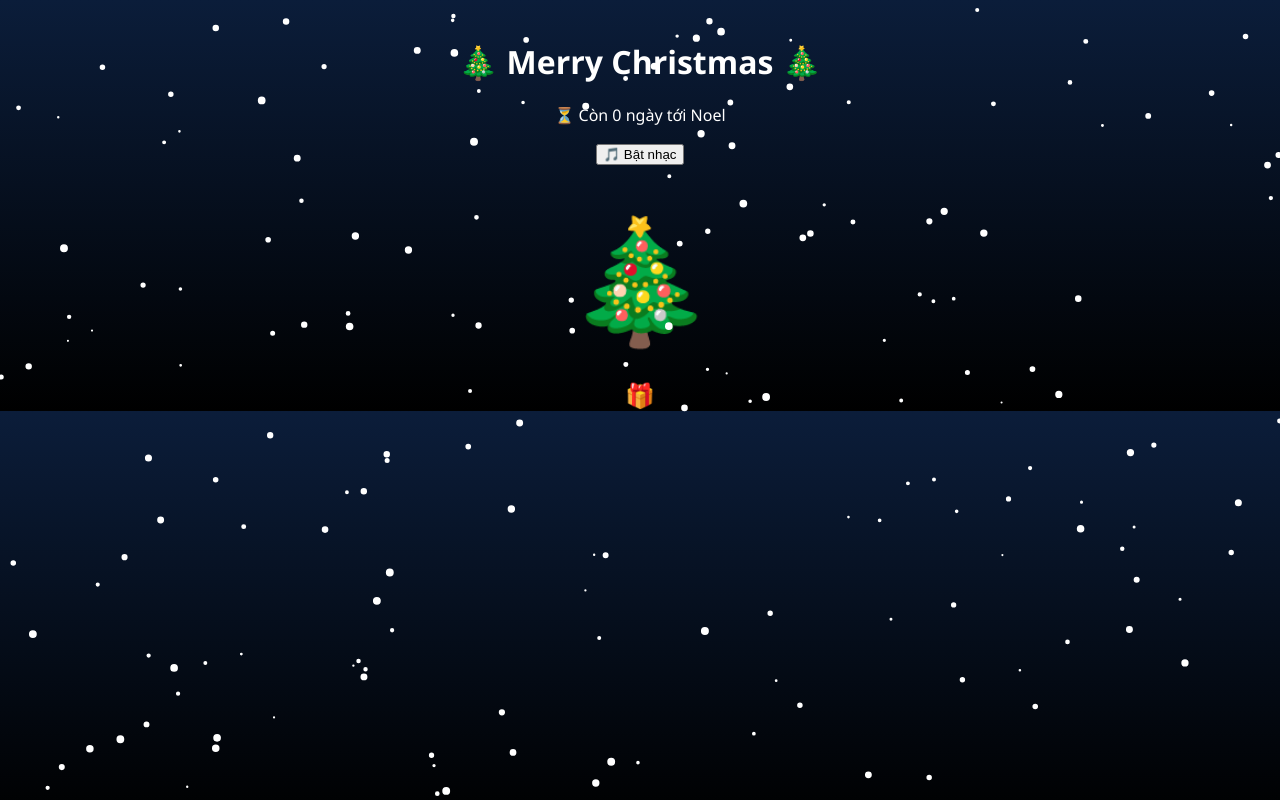
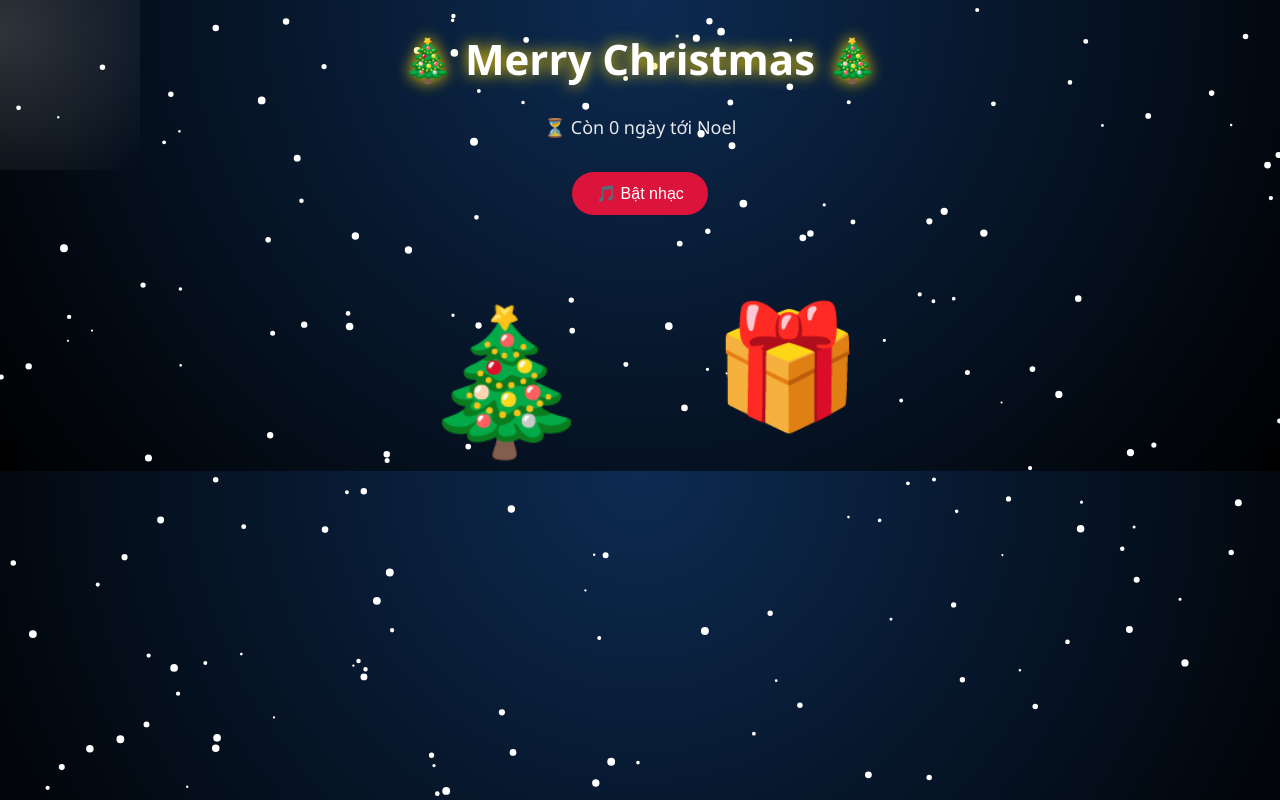
Before and after one commit to duyhung-it/christmas-web, a plain HTML site: page index.html in a window 1280 px wide. Drawn offline with Linux system fonts and the light colour scheme.

Commit message:
Update style.css

```diff
--- a/style.css
+++ b/style.css
@@ -1,54 +1,117 @@
+* {
+  box-sizing: border-box;
+}
+
 body {
   margin: 0;
   font-family: 'Segoe UI', sans-serif;
-  background: linear-gradient(#0b1d3a, #000);
+  background: radial-gradient(circle at top, #0d2b52, #000);
   color: white;
   text-align: center;
   overflow: hidden;
 }
 
+/* Header */
 header {
-  margin-top: 40px;
+  margin-top: 30px;
 }
 
-.controls button {
-  margin: 10px;
-  padding: 12px 20px;
-  font-size: 16px;
-  border-radius: 20px;
+h1 {
+  font-size: 42px;
+  text-shadow: 0 0 15px gold;
+}
+
+#countdown {
+  font-size: 18px;
+  opacity: 0.9;
+}
+
+/* Buttons */
+.actions button {
+  margin: 15px;
+  padding: 12px 24px;
+  border-radius: 30px;
   border: none;
-  cursor: pointer;
   background: crimson;
   color: white;
+  font-size: 16px;
+  cursor: pointer;
   transition: 0.3s;
 }
 
-.controls button:hover {
+.actions button:hover {
   transform: scale(1.1);
-  box-shadow: 0 0 10px gold;
+  box-shadow: 0 0 15px gold;
 }
 
+/* Scene */
+.scene {
+  display: flex;
+  justify-content: center;
+  gap: 120px;
+  margin-top: 50px;
+}
+
+/* Tree */
 #tree {
-  font-size: 120px;
-  margin-top: 30px;
-  transition: 0.5s;
+  font-size: 140px;
+  cursor: pointer;
+  transition: 0.4s;
+}
+
+#tree:hover {
+  transform: rotate(-5deg) scale(1.1);
 }
 
 .tree-on {
-  text-shadow: 0 0 20px gold;
+  text-shadow:
+    0 0 15px gold,
+    0 0 30px red,
+    0 0 50px lime;
 }
 
+/* Gift */
 #gift {
+  font-size: 120px;
+  cursor: pointer;
+  transition: 0.3s;
+}
+
+#gift:hover {
+  animation: shake 0.5s infinite;
+}
+
+@keyframes shake {
+  0% { transform: rotate(0); }
+  25% { transform: rotate(5deg); }
+  50% { transform: rotate(-5deg); }
+  75% { transform: rotate(5deg); }
+}
+
+/* Message */
+#message {
   margin-top: 20px;
-  font-size: 24px;
+  font-size: 26px;
+  text-shadow: 0 0 10px gold;
 }
 
 .hidden {
   display: none;
 }
 
+/* Light follow mouse */
+#light {
+  position: fixed;
+  width: 280px;
+  height: 280px;
+  background: radial-gradient(circle, rgba(255,255,255,0.18), transparent);
+  pointer-events: none;
+  transform: translate(-50%, -50%);
+}
+
+/* Canvas */
 canvas {
   position: fixed;
-  top: 0;
-  left: 0;
+  inset: 0;
+  z-index: -1;
 }
```
